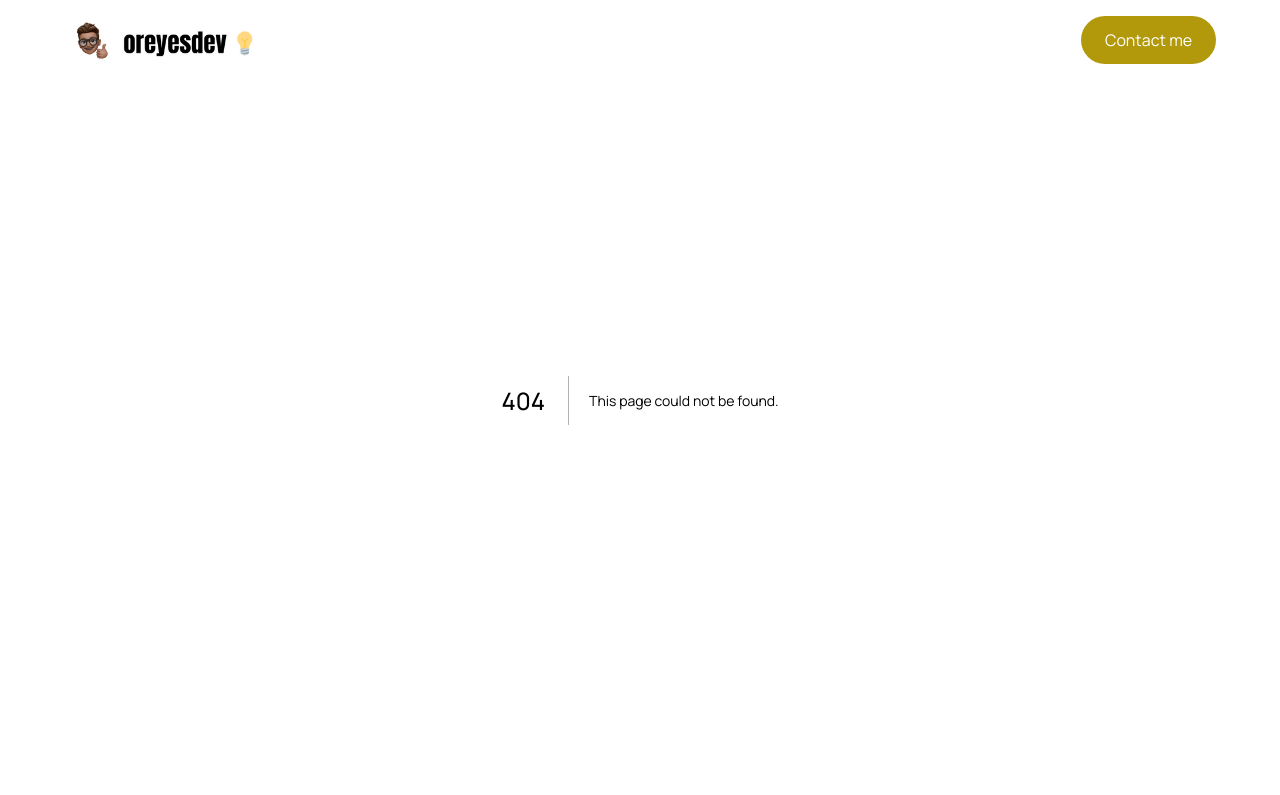
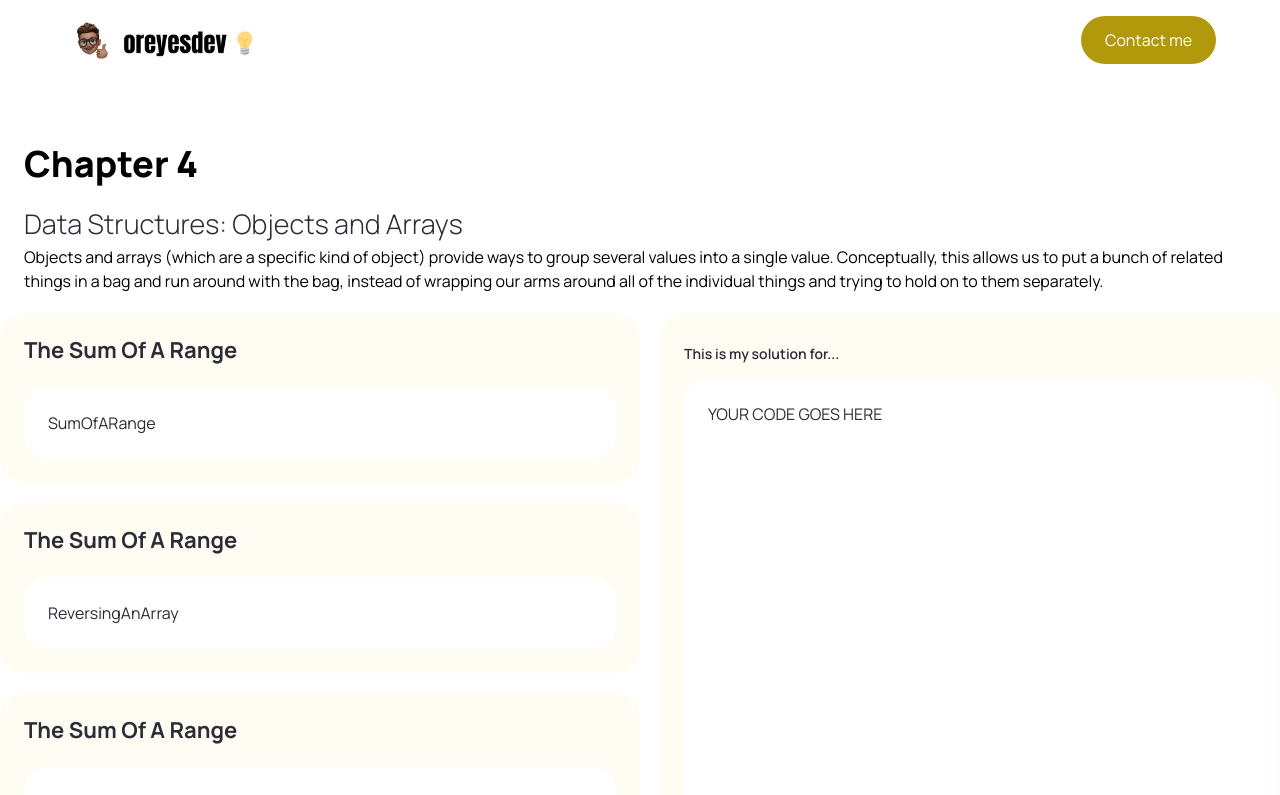
Before and after one commit to jon-oscar/eloquent-js, a Next.js app: page /chapter4 in a window 1280 px wide. Before the commit this address had no page. Shown: the top 795 px of the page. Built offline with nearby package versions, Linux system fonts and the light colour scheme.

Commit message:
chapter4 db and components setup

```diff
--- /dev/null
+++ b/components/exercises/chapter-4-oscar/Alist.tsx
@@ -0,0 +1,7 @@
+import React from 'react';
+
+const Alist = () => {
+  return <div>Alist</div>;
+};
+
+export default Alist;
--- /dev/null
+++ b/components/exercises/chapter-4-oscar/DeepComparison.tsx
@@ -0,0 +1,7 @@
+import React from 'react';
+
+const DeepComparison = () => {
+  return <div>DeepComparison</div>;
+};
+
+export default DeepComparison;
--- /dev/null
+++ b/components/exercises/chapter-4-oscar/ReversingAnArray.tsx
@@ -0,0 +1,9 @@
+import React from 'react'
+
+const ReversingAnArray = () => {
+  return (
+    <div>ReversingAnArray</div>
+  )
+}
+
+export default ReversingAnArray
--- /dev/null
+++ b/components/exercises/chapter-4-oscar/SumOfARange.tsx
@@ -0,0 +1,7 @@
+import React from 'react';
+
+const SumOfARange = () => {
+  return <div>SumOfARange</div>;
+};
+
+export default SumOfARange;
--- a/constants/chapter.json
+++ b/constants/chapter.json
@@ -86,12 +86,52 @@
     ]
   },
   {
+    "id": 4,
     "title": "Chapter 4",
     "subtitle": "Data Structures: Objects and Arrays",
     "image": "/chapter-4.jpg",
-    "exercises": "",
+    "exercises": "The sum of a range, reversing an array, a list, deep comparison",
     "link": "/chapter4",
-    "details": ""
+    "details": "Objects and arrays (which are a specific kind of object) provide ways to group several values into a single value. Conceptually, this allows us to put a bunch of related things in a bag and run around with the bag, instead of wrapping our arms around all of the individual things and trying to hold on to them separately.",
+    "devOscar": [
+      {
+        "id": 1,
+        "title": "The sum of a range",
+        "details": ""
+      },
+      {
+        "id": 2,
+        "title": "Reversing an array",
+        "details": ""
+      },
+      {
+        "id": 3,
+        "title": "A list",
+        "details": ""
+      },
+      {
+        "id": 4,
+        "title": "Deep comparison",
+        "details": ""
+      }
+    ],
+    "devJon": [
+      {
+        "id": 1,
+        "title": " ",
+        "details": "This is my solution for..."
+      },
+      {
+        "id": 2,
+        "title": " ",
+        "details": "This is my solution for..."
+      },
+      {
+        "id": 3,
+        "title": " ",
+        "details": "This is my solution for..."
+      }
+    ]
   },
   {
     "title": "Chapter 5",
--- /dev/null
+++ b/pages/chapter4.tsx
@@ -0,0 +1,77 @@
+import '../app/globals.css';
+import PageCard from '@/components/PageCard';
+import Layout from '@/components/Layout';
+import chapter from '@/constants/chapter.json';
+import SumOfARange from '@/components/exercises/chapter-4-oscar/SumOfARange';
+import ReversingAnArray from '@/components/exercises/chapter-4-oscar/ReversingAnArray';
+import Alist from '@/components/exercises/chapter-4-oscar/Alist';
+import DeepComparison from '@/components/exercises/chapter-4-oscar/DeepComparison';
+
+const chapterId = 4;
+
+const chapterMatch = chapter.find((chapter) => chapter.id === chapterId);
+
+if (!chapterMatch) {
+  throw new Error(`Chapter ${chapterId} not found`);
+}
+
+const { title, subtitle, details, devOscar, devJon } = chapterMatch;
+
+export default function Chapter3() {
+  return (
+    <Layout>
+      <div className=' flex xl:flex-col gap-5 z-0 relative max-w-[1440px] mx-auto mb-2'>
+        <div className='px-6 pt-36 max-width'>
+          <h1 className='text-4xl font-extrabold'>{title}</h1>
+          <h2 className='text-[27px] text-black-100 font-light mt-5'>
+            {subtitle}
+          </h2>
+          <p>{details}</p>
+        </div>
+
+        <div className='flex xl:flex-row flex-col gap-5 z-0 relative max-w-[1440px] mx-auto'>
+          <div className='flex flex-col'>
+            {devOscar && (
+              <>
+                <PageCard
+                  id={devOscar[0].id}
+                  title={devOscar[0].title}
+                  details={devOscar[0].details}
+                  code={() => <SumOfARange />}
+                />
+                <PageCard
+                  id={devOscar[0].id}
+                  title={devOscar[0].title}
+                  details={devOscar[0].details}
+                  code={() => <ReversingAnArray />}
+                />
+                <PageCard
+                  id={devOscar[0].id}
+                  title={devOscar[0].title}
+                  details={devOscar[0].details}
+                  code={() => <Alist />}
+                />
+                <PageCard
+                  id={devOscar[0].id}
+                  title={devOscar[0].title}
+                  details={devOscar[0].details}
+                  code={() => <DeepComparison />}
+                />
+              </>
+            )}
+          </div>
+          <div className='flex flex-col'>
+            {devJon && (
+              <PageCard
+                id={devJon[0].id}
+                title={devJon[0].title}
+                details={devJon[0].details}
+                code={() => 'YOUR CODE GOES HERE'}
+              />
+            )}
+          </div>
+        </div>
+      </div>
+    </Layout>
+  );
+}
```
Also changed, not shown: 1 other file (tests, documents, lock files or other folders).
